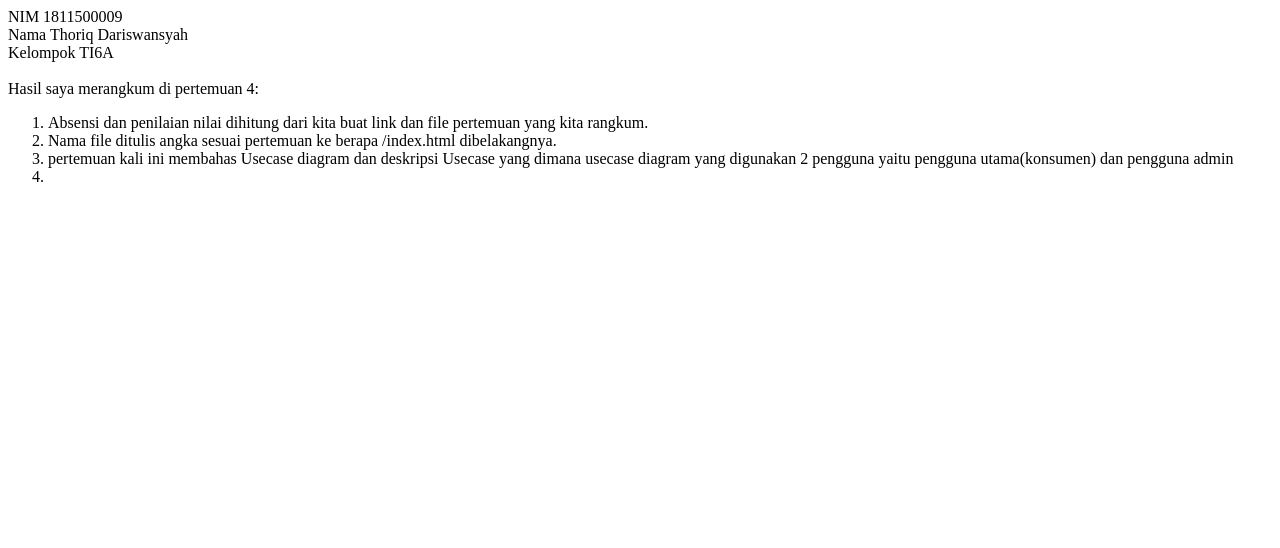
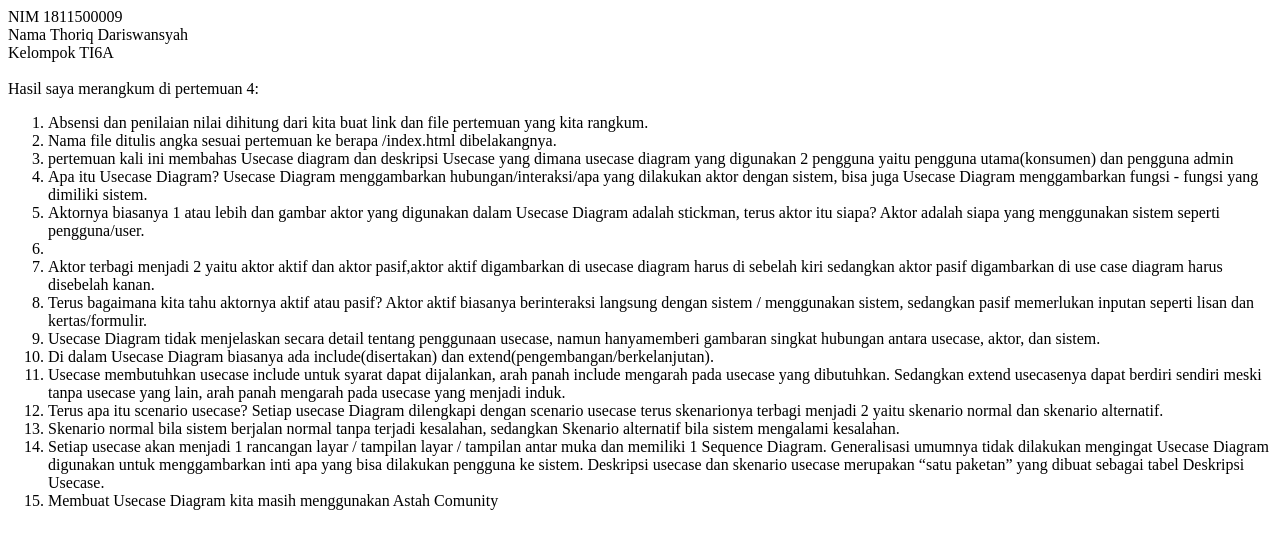
Before and after one commit to ThoriqDariswansyah/A-PRPL, a plain HTML site: page 4/index.html in a window 1280 px wide. Drawn offline with Linux system fonts and the light colour scheme.

Commit message:
Update index.html

```diff
--- a/4/index.html
+++ b/4/index.html
@@ -7,5 +7,15 @@ Hasil saya merangkum di pertemuan 4:<br>
   <li>Absensi dan penilaian nilai dihitung dari kita buat link dan file pertemuan yang kita rangkum. </li>
   <li>Nama file ditulis angka sesuai pertemuan ke berapa /index.html dibelakangnya. </li>
   <li>pertemuan kali ini membahas Usecase diagram dan deskripsi Usecase yang dimana usecase diagram yang digunakan 2 pengguna yaitu pengguna utama(konsumen) dan pengguna admin</li>
-  <li></li>
+  <li>Apa itu Usecase Diagram? Usecase Diagram menggambarkan hubungan/interaksi/apa yang dilakukan aktor dengan sistem, bisa juga Usecase Diagram menggambarkan fungsi - fungsi yang dimiliki sistem.</li>
+  <li>Aktornya biasanya 1 atau lebih dan gambar aktor yang digunakan dalam Usecase Diagram adalah stickman, terus aktor itu siapa? Aktor adalah siapa yang menggunakan sistem seperti pengguna/user.<li>
+  <li>Aktor terbagi menjadi 2 yaitu aktor aktif dan aktor pasif,aktor aktif digambarkan di usecase diagram harus di sebelah kiri sedangkan aktor pasif digambarkan di use case diagram harus disebelah kanan.</li>
+  <li>Terus bagaimana kita tahu aktornya aktif atau pasif? Aktor aktif biasanya berinteraksi langsung dengan sistem / menggunakan sistem, sedangkan pasif memerlukan inputan seperti lisan dan kertas/formulir.</li>
+  <li>Usecase Diagram tidak menjelaskan secara detail tentang penggunaan usecase, namun hanyamemberi gambaran singkat hubungan antara usecase, aktor, dan sistem.</li>
+  <li>Di dalam Usecase Diagram biasanya ada include(disertakan) dan extend(pengembangan/berkelanjutan). </li>
+  <li>Usecase membutuhkan usecase include untuk syarat dapat dijalankan, arah panah include mengarah pada usecase yang dibutuhkan. Sedangkan extend usecasenya dapat berdiri sendiri meski tanpa usecase yang lain, arah panah mengarah pada usecase yang menjadi induk.</li>
+  <li>Terus apa itu scenario usecase? Setiap usecase Diagram dilengkapi dengan scenario usecase terus skenarionya terbagi menjadi 2 yaitu skenario normal dan skenario alternatif.</li>
+  <li>Skenario normal bila sistem berjalan normal tanpa terjadi kesalahan, sedangkan Skenario alternatif bila sistem mengalami kesalahan.</li>
+  <li>Setiap usecase akan menjadi 1 rancangan layar / tampilan layar / tampilan antar muka dan memiliki 1 Sequence Diagram. Generalisasi umumnya tidak dilakukan mengingat Usecase Diagram digunakan untuk menggambarkan inti apa yang bisa dilakukan pengguna ke sistem. Deskripsi usecase dan skenario usecase merupakan “satu paketan” yang dibuat sebagai tabel Deskripsi Usecase.</li>
+  <li>Membuat Usecase Diagram kita masih menggunakan Astah Comunity</li>
 </ol>
```
